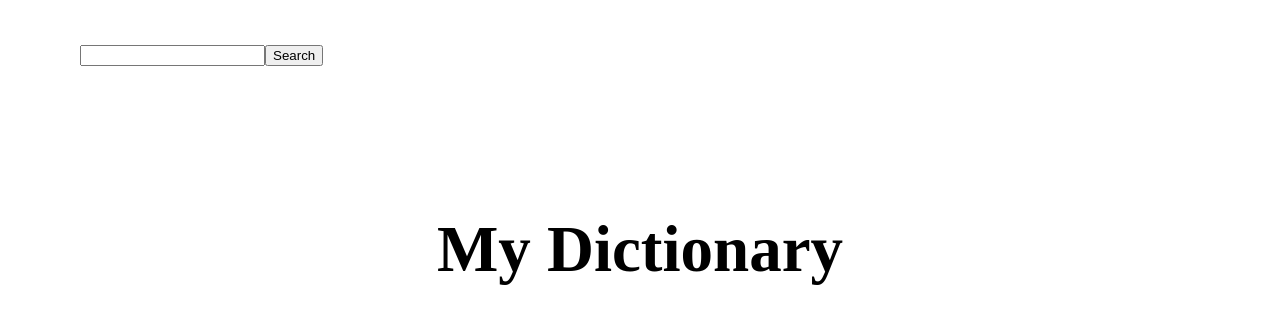
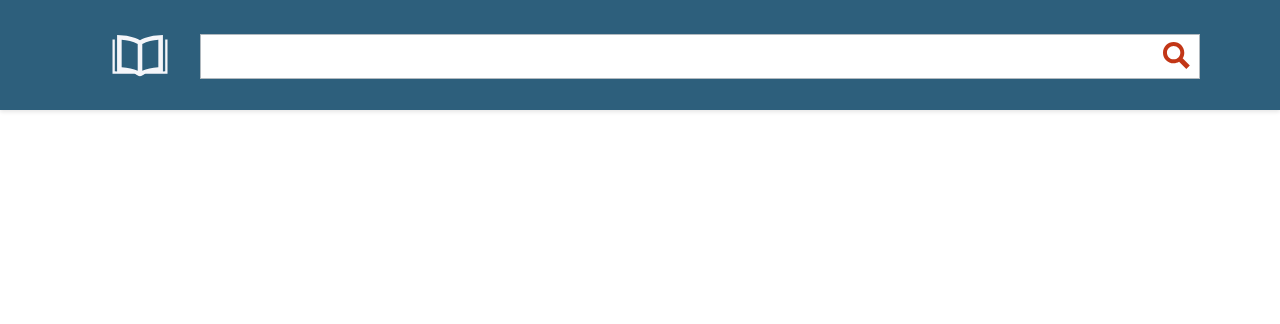
Before and after one commit to Hyunse/my-dictionary, a React (Create React App) app in the folder client/: page / in a window 1280 px wide. Shown: the top 324 px of the page. Built offline with nearby package versions, Linux system fonts and the light colour scheme.

Commit message:
Style Nav

```diff
--- a/client/src/components/Button/Button.tsx
+++ b/client/src/components/Button/Button.tsx
@@ -6,7 +6,7 @@ const Container = styled.button`
 
 
 interface IProps {
-  name: string;
+  name?: string;
   onClick: () => void;
 }
 
--- a/client/src/routes/Main/MainPresenter.tsx
+++ b/client/src/routes/Main/MainPresenter.tsx
@@ -1,5 +1,4 @@
 import React from 'react';
-import Head from '../../components/Head';
 import styled from '../../typed-components';
 import NavContainer from '../Nav';
 
@@ -13,6 +12,21 @@ const Container = styled.div`
   margin: auto;
 `;
 
+const Header = styled.div`
+  position: fixed;
+  width: 100%;
+  z-index: 5;
+  top: 0;
+  left: 0;
+  background-color: #2d5f7c;
+  box-shadow: 0 2px 4px 0 rgba(0, 0, 0, 0.1);
+  -moz-transition: left 0.3s ease-in-out;
+  -ms-transition: left 0.3s ease-in-out;
+  -o-transition: left 0.3s ease-in-out;
+  -webkit-transition: left 0.3s ease-in-out;
+  transition: left 0.3s ease-in-out;
+`;
+
 interface IProps {
   searchList: any;
 }
@@ -20,8 +34,9 @@ interface IProps {
 const MainPresenter: React.SFC<IProps> = ({ searchList }) => {
   return (
     <Container>
-      <NavContainer />
-      <Head title="My Dictionary" />
+      <Header>
+        <NavContainer />
+      </Header>
       {searchList === []
         ? ''
         : searchList.map((item) => {
--- a/client/src/routes/Nav/NavPresenter.tsx
+++ b/client/src/routes/Nav/NavPresenter.tsx
@@ -1,5 +1,4 @@
 import React from 'react';
-import Button from '../../components/Button';
 import styled from '../../typed-components';
 
 const Container = styled.div`
@@ -11,6 +10,12 @@ const Container = styled.div`
   align-items: center;
   box-sizing: border-box;
 
+  > svg {
+    flex: 0 0 120px;
+    height: 50%;
+    fill: #f5f6fa;
+  }
+
   @media (min-width: 768px) {
     max-width: 1160px;
     margin: 0 auto;
@@ -20,25 +25,68 @@ const Container = styled.div`
 `;
 
 const Search = styled.div`
-  justify-content: center;
+  left: 0;
+  position: relative;
+  width: 100%;
+  overflow: visible;
+  padding-top: 2px;
+
+  > svg {
+    right: 10px;
+    top: 0;
+    fill: #c23616;
+    position: absolute;
+    width: 27px;
+    height: 100%;
+    cursor: pointer;
+    border: none;
+    z-index: 2;
+  }
+
+  @media (min-width: 768px) {
+    background: none;
+    box-shadow: none;
+    flex-wrap: wrap;
+  }
 `;
 
-const Input = styled.input``;
+const Input = styled.input`
+  display: block;
+  width: 100%;
+  color: #0a1b27;
+  font-size: 1.25em;
+  font-weight: 300;
+  overflow: hidden;
+  padding: 0.3em 80px 0.3em 1em;
+  font-family: 'Open Sans', Helvetica, Arial, sans-serif;
+  border: 1px solid #b1b9bf;
+  box-sizing: border-box;
+
+  @media (min-width: 768px) {
+    height: 45px;
+  }
+`;
 
 interface IProps {
   inputRef: React.RefObject<HTMLInputElement>;
   clickSearch: () => void;
 }
 
-const NavPresenter: React.SFC<IProps> = ({
-  clickSearch,
-  inputRef
-}) => {
+const NavPresenter: React.SFC<IProps> = ({ clickSearch, inputRef }) => {
   return (
     <Container>
+      <svg xmlns="http://www.w3.org/2000/svg" viewBox="0 0 24 24">
+        <path d="M23 5v13.883l-1 .117v-16c-3.895.119-7.505.762-10.002 2.316-2.496-1.554-6.102-2.197-9.998-2.316v16l-1-.117v-13.883h-1v15h9.057c1.479 0 1.641 1 2.941 1 1.304 0 1.461-1 2.942-1h9.06v-15h-1zm-12 13.645c-1.946-.772-4.137-1.269-7-1.484v-12.051c2.352.197 4.996.675 7 1.922v11.613zm9-1.484c-2.863.215-5.054.712-7 1.484v-11.613c2.004-1.247 4.648-1.725 7-1.922v12.051z" />
+      </svg>
       <Search>
         <Input type="text" ref={inputRef} />
-        <Button name="Search" onClick={clickSearch} />
+        <svg
+          xmlns="http://www.w3.org/2000/svg"
+          viewBox="0 0 24 24"
+          onClick={clickSearch}
+        >
+          <path d="M23.822 20.88l-6.353-6.354c.93-1.465 1.467-3.2 1.467-5.059.001-5.219-4.247-9.467-9.468-9.467s-9.468 4.248-9.468 9.468c0 5.221 4.247 9.469 9.468 9.469 1.768 0 3.421-.487 4.839-1.333l6.396 6.396 3.119-3.12zm-20.294-11.412c0-3.273 2.665-5.938 5.939-5.938 3.275 0 5.94 2.664 5.94 5.938 0 3.275-2.665 5.939-5.94 5.939-3.274 0-5.939-2.664-5.939-5.939z" />
+        </svg>
       </Search>
     </Container>
   );
```
